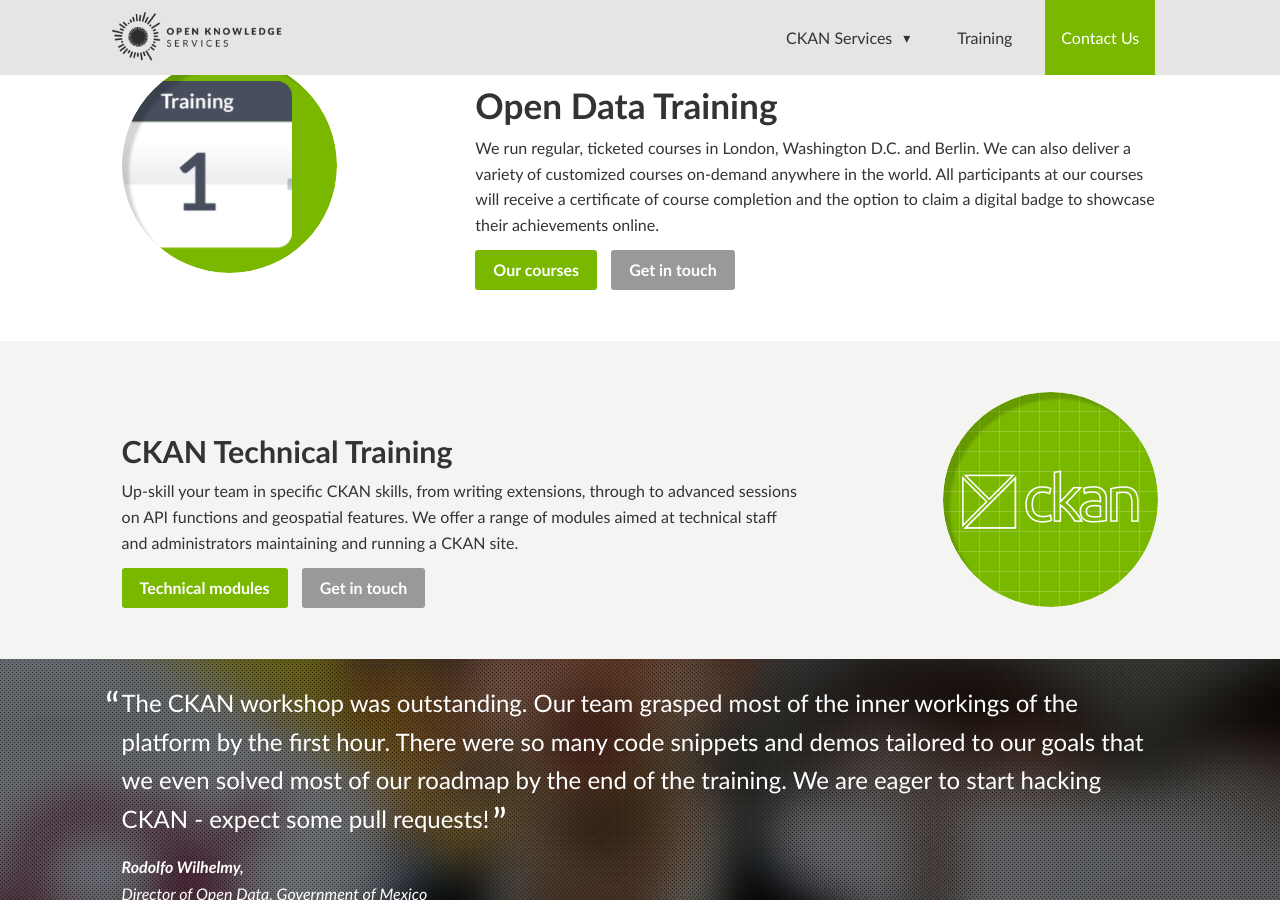
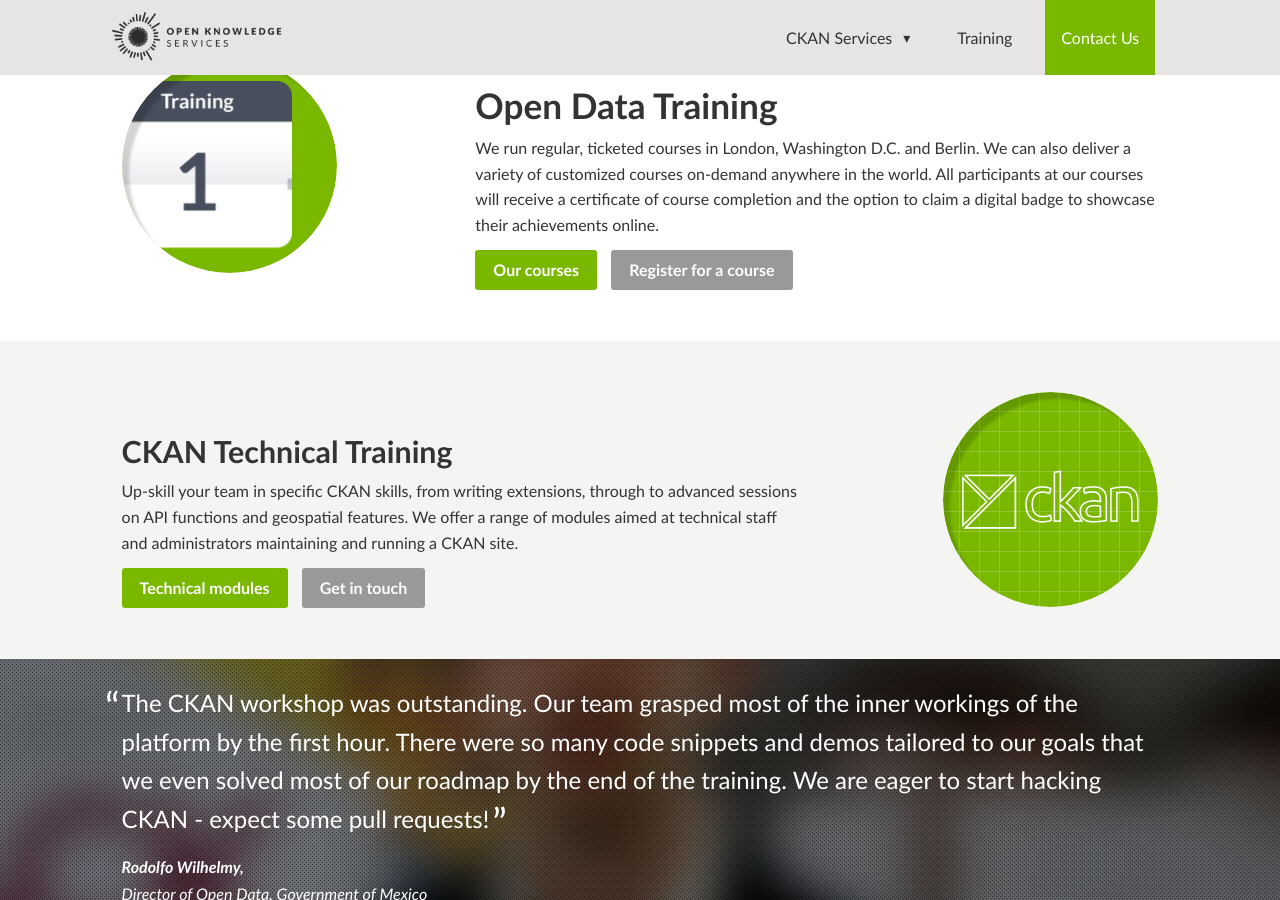
Before and after one commit to okfn/services, a Jekyll site: the page built from training/index.html, in a window 1280 px wide and 900 px high, scrolled down 408 px. Built offline with Jekyll 4.4.1, drawn with Linux system fonts in a browser that asks for light colours; nearby versions of some CDN libraries.

Commit message:
eventbrite link

```diff
--- a/training/index.html
+++ b/training/index.html
@@ -22,7 +22,7 @@
       <figcaption>
         <h2>Open Data Training</h2>
         <p>We run regular, ticketed courses in London, Washington D.C. and Berlin. We can also deliver a variety of customized courses on-demand anywhere in the world. All participants at our courses will receive a certificate of course completion and the option to claim a digital badge to showcase their achievements online.</p>
-        <a href="#courses" class="js-accordion-trigger">Our courses</a> <a href="../contact">Get in touch</a>
+        <a href="#courses" class="js-accordion-trigger">Our courses</a> <a href="https://www.eventbrite.co.uk/e/open-data-1-day-training-tickets-11677017273" rel="external">Register for a course</a>
       </figcaption>
 
       <aside id="courses">
```
